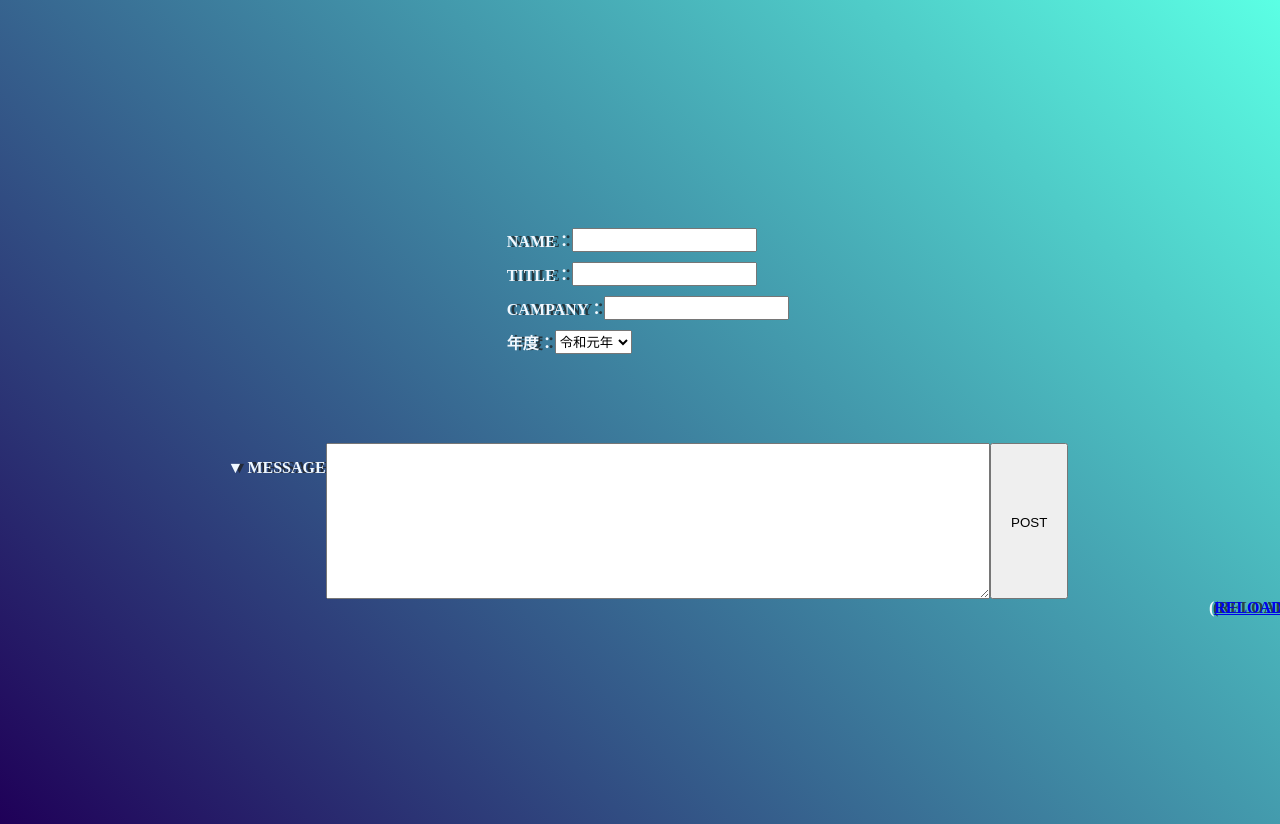
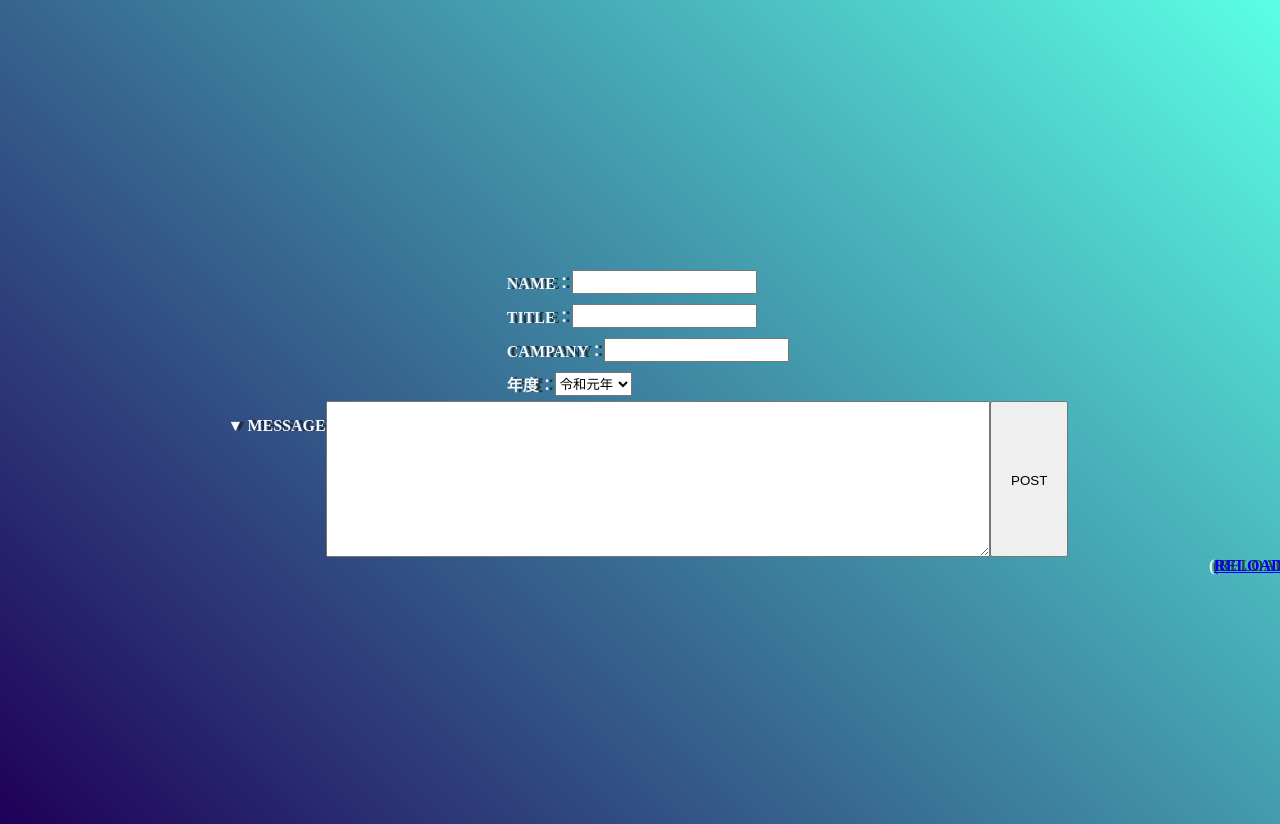
Before and after one commit to joken2019SepCamp/Team5, a PHP site: page /index5.html in a window 1280 px wide. Run offline with PHP 8.4, Linux system fonts and the light colour scheme; some web fonts are replaced.

Commit message:
no message

```diff
--- a/卍/style5.css
+++ b/卍/style5.css
@@ -36,7 +36,6 @@ body {
 
 .box2 {
     widows: 100vw;
-    height: 30vh;
     display: flex;
     flex-direction: column;
     justify-content: flex-end;
```
